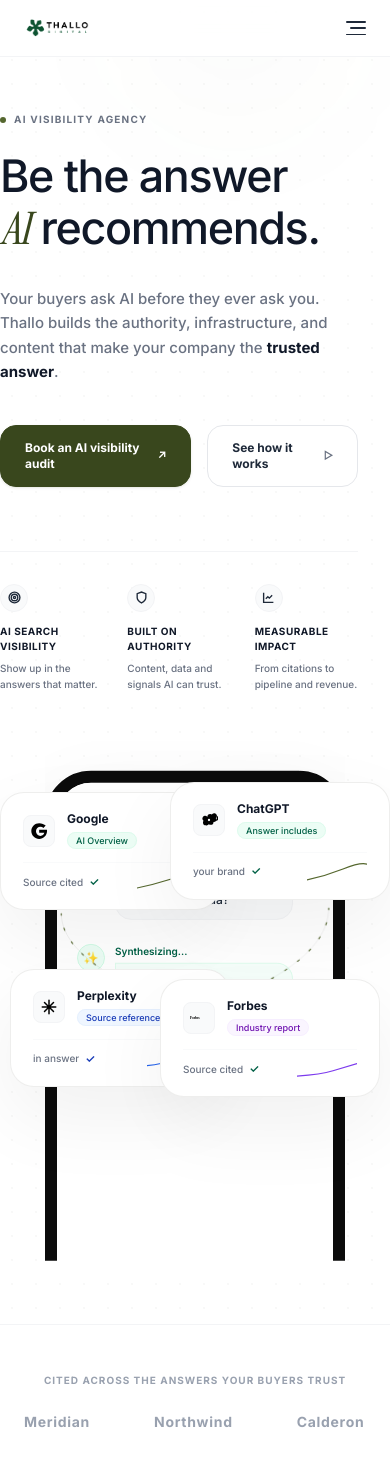
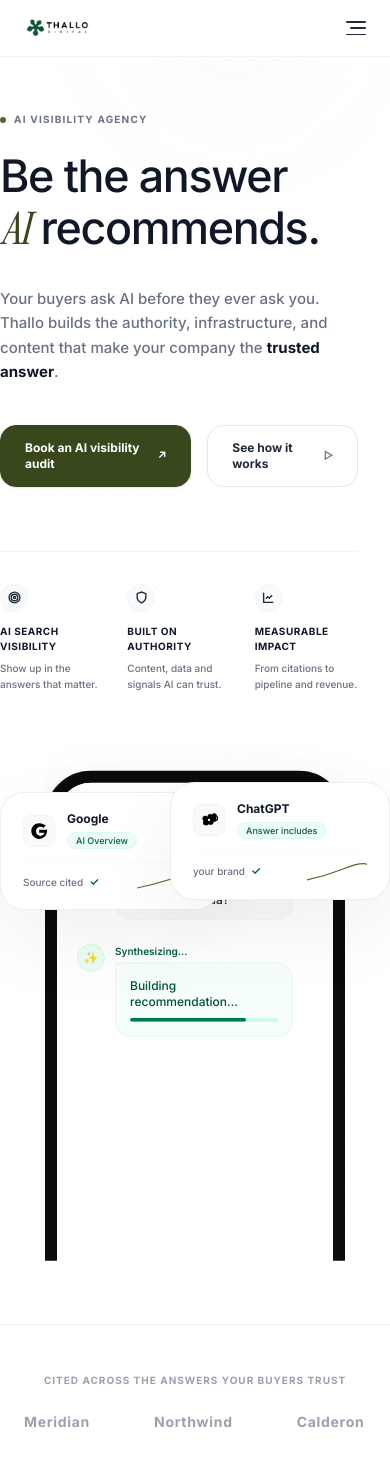
Before and after one commit to theo272004/thallo-digital, a Next.js app: page /thallo-digital/ in a window 390 px wide. Shown: the top 1458 px of the page. Built offline with nearby package versions, Linux system fonts and the light colour scheme.

Commit message:
fix: position connection lines behind phone screen mockup, set staggered visibility triggers for cards, and hide SVG curves until cards appear

```diff
--- a/src/components/Hero/CardChatGPT.tsx
+++ b/src/components/Hero/CardChatGPT.tsx
@@ -12,8 +12,8 @@ export default function CardChatGPT({ step, parallaxStyle }: CardProps) {
       style={{
         right: '0px',
         top: '8%',
-        opacity: step >= 3 ? 1 : 0,
-        transform: step >= 3 ? 'scale(1)' : 'scale(0.9)',
+        opacity: step >= 4 ? 1 : 0,
+        transform: step >= 4 ? 'scale(1)' : 'scale(0.9)',
         ...parallaxStyle
       }}
     >
--- a/src/components/Hero/CardForbes.tsx
+++ b/src/components/Hero/CardForbes.tsx
@@ -12,8 +12,8 @@ export default function CardForbes({ step, parallaxStyle }: CardProps) {
       style={{
         right: '10px',
         top: '46%',
-        opacity: step >= 3 ? 1 : 0,
-        transform: step >= 3 ? 'scale(1)' : 'scale(0.9)',
+        opacity: step >= 6 ? 1 : 0,
+        transform: step >= 6 ? 'scale(1)' : 'scale(0.9)',
         ...parallaxStyle
       }}
     >
--- a/src/components/Hero/CardPerplexity.tsx
+++ b/src/components/Hero/CardPerplexity.tsx
@@ -12,8 +12,8 @@ export default function CardPerplexity({ step, parallaxStyle }: CardProps) {
       style={{
         left: '10px',
         top: '44%',
-        opacity: step >= 3 ? 1 : 0,
-        transform: step >= 3 ? 'scale(1)' : 'scale(0.9)',
+        opacity: step >= 5 ? 1 : 0,
+        transform: step >= 5 ? 'scale(1)' : 'scale(0.9)',
         ...parallaxStyle
       }}
     >
--- a/src/components/Hero/ConnectionLines.tsx
+++ b/src/components/Hero/ConnectionLines.tsx
@@ -8,36 +8,52 @@ export default function ConnectionLines({ step }: ConnectionLinesProps) {
   return (
     <div className="connector-svg-container">
       <svg viewBox="0 0 700 500" className="w-full h-full">
-        {/* Google -> Phone Top Bezel */}
-        <path d="M 110 95 C 110 180, 260 240, 350 270" className="curved-line" />
+        {/* Google -> Phone Top Bezel (Appears at Step 3) */}
+        <path
+          d="M 110 95 C 110 180, 260 240, 350 270"
+          className="curved-line"
+          style={{ opacity: step >= 3 ? 1 : 0, transition: 'opacity 0.5s' }}
+        />
         <path
           d="M 110 95 C 110 180, 260 240, 350 270"
           className="curved-line animated-trail"
           style={{ opacity: step >= 4 ? 1 : 0, transition: 'opacity 0.5s' }}
         />
 
-        {/* ChatGPT -> Phone Top Bezel */}
-        <path d="M 590 85 C 590 180, 440 240, 350 270" className="curved-line" />
+        {/* ChatGPT -> Phone Top Bezel (Appears at Step 4) */}
+        <path
+          d="M 590 85 C 590 180, 440 240, 350 270"
+          className="curved-line"
+          style={{ opacity: step >= 4 ? 1 : 0, transition: 'opacity 0.5s' }}
+        />
         <path
           d="M 590 85 C 590 180, 440 240, 350 270"
           className="curved-line animated-trail"
-          style={{ opacity: step >= 4 ? 1 : 0, transition: 'opacity 0.5s' }}
+          style={{ opacity: step >= 5 ? 1 : 0, transition: 'opacity 0.5s' }}
         />
 
-        {/* Perplexity -> Phone Top Bezel */}
-        <path d="M 120 265 C 180 265, 280 270, 350 270" className="curved-line" />
+        {/* Perplexity -> Phone Top Bezel (Appears at Step 5) */}
+        <path
+          d="M 120 265 C 180 265, 280 270, 350 270"
+          className="curved-line"
+          style={{ opacity: step >= 5 ? 1 : 0, transition: 'opacity 0.5s' }}
+        />
         <path
           d="M 120 265 C 180 265, 280 270, 350 270"
           className="curved-line animated-trail"
-          style={{ opacity: step >= 4 ? 1 : 0, transition: 'opacity 0.5s' }}
+          style={{ opacity: step >= 6 ? 1 : 0, transition: 'opacity 0.5s' }}
         />
 
-        {/* Forbes -> Phone Top Bezel */}
-        <path d="M 580 275 C 520 275, 420 270, 350 270" className="curved-line" />
+        {/* Forbes -> Phone Top Bezel (Appears at Step 6) */}
+        <path
+          d="M 580 275 C 520 275, 420 270, 350 270"
+          className="curved-line"
+          style={{ opacity: step >= 6 ? 1 : 0, transition: 'opacity 0.5s' }}
+        />
         <path
           d="M 580 275 C 520 275, 420 270, 350 270"
           className="curved-line animated-trail"
-          style={{ opacity: step >= 4 ? 1 : 0, transition: 'opacity 0.5s' }}
+          style={{ opacity: step >= 6 ? 1 : 0, transition: 'opacity 0.5s' }}
         />
       </svg>
     </div>
--- a/src/components/Hero/index.tsx
+++ b/src/components/Hero/index.tsx
@@ -120,7 +120,7 @@ export default function Hero() {
           <FloatingCards step={step} />
 
           {/* Emergent Premium Phone Mockup */}
-          <div ref={phoneRef} className="absolute bottom-0 left-1/2 -translate-x-1/2 w-[300px]">
+          <div ref={phoneRef} className="absolute bottom-0 left-1/2 -translate-x-1/2 w-[300px] z-10">
             <HeroPhone query={query} step={step} answer={answer} />
           </div>
         </div>
--- a/src/styles/hero.css
+++ b/src/styles/hero.css
@@ -110,7 +110,7 @@
   width: 100%;
   height: 100%;
   pointer-events: none;
-  z-index: 5;
+  z-index: 1;
 }
 
 .curved-line {
```
